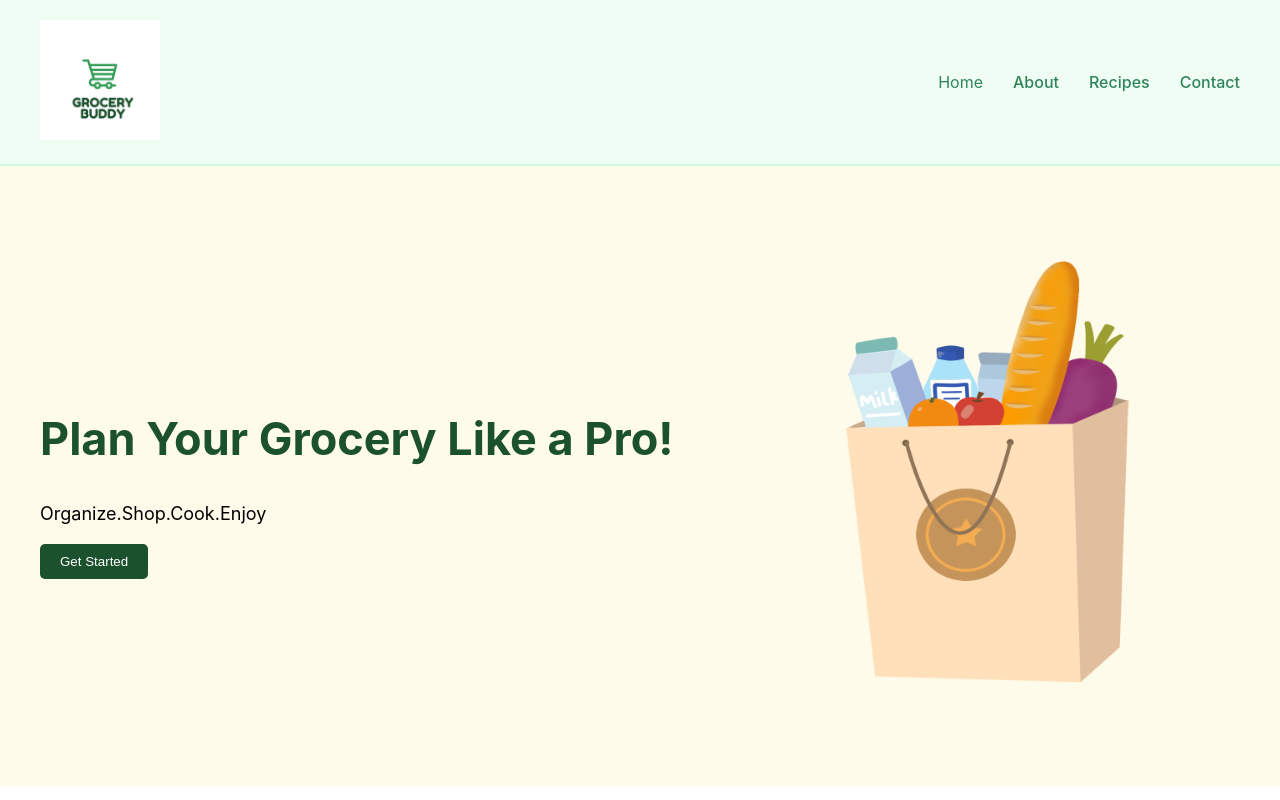
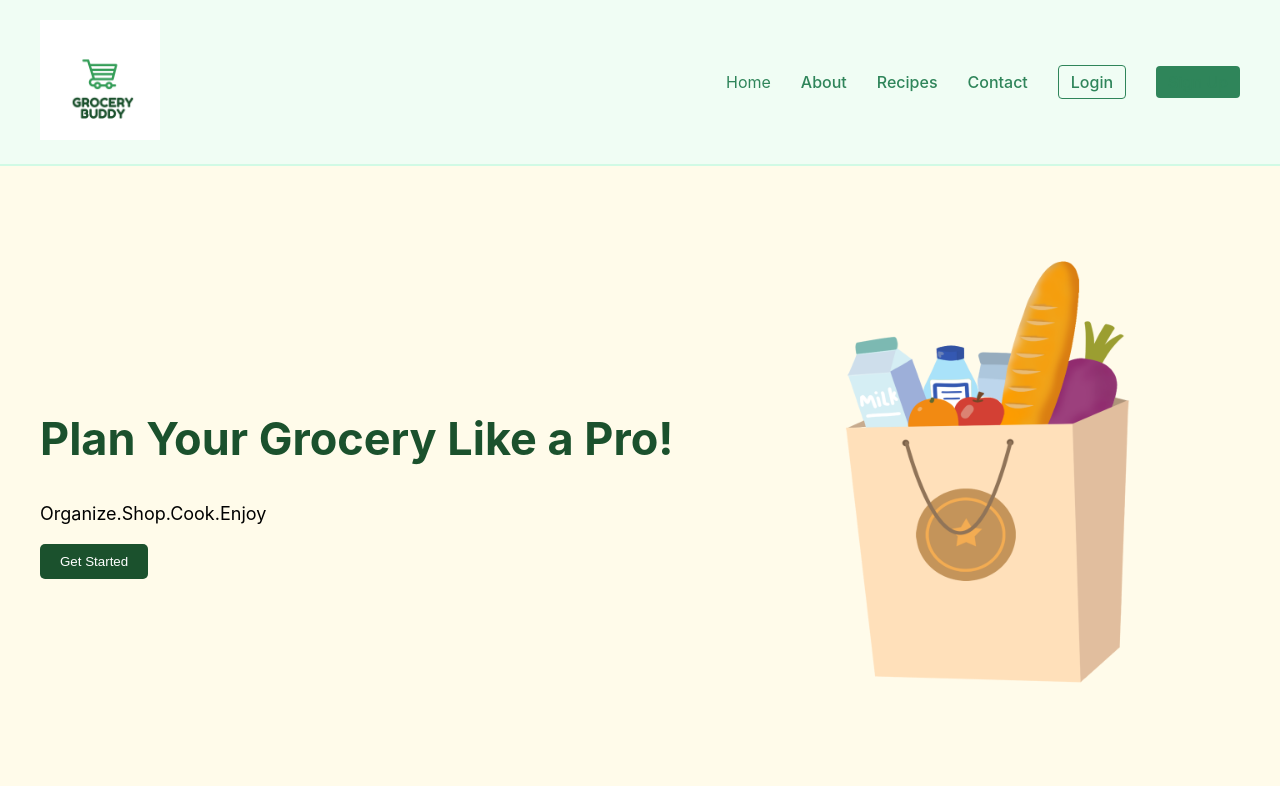
Before and after one commit to palak22291/grocery-list, a React (Create React App) app: page / in a window 1280 px wide. Built offline with nearby package versions, Linux system fonts and the light colour scheme.

Commit message:
made login and sign up button

```diff
--- a/src/components/Navbar.js
+++ b/src/components/Navbar.js
@@ -9,12 +9,17 @@ const Navbar = () => {
           <img src="/Images/logo.png" alt="GroceryBuddy Logo" className="logo-img" />
         </Link>
       </div>
+
+      <input type="checkbox" id="menu-toggle" className="menu-toggle" />
+      <label htmlFor="menu-toggle" className="hamburger">&#9776;</label>
+
       <ul className="navbar-links">
-
-        <li className='home'>Home</li>
+        <li className="home">Home</li>
         <li><Link to="/about">About</Link></li>
         <li><Link to="/recipes">Recipes</Link></li>
         <li><Link to="/contact">Contact</Link></li>
+        <li><Link to="/login" className="login-btn">Login</Link></li>
+        <li><Link to="/signup" className="signup-btn">Sign Up</Link></li>
       </ul>
     </nav>
   );
```
